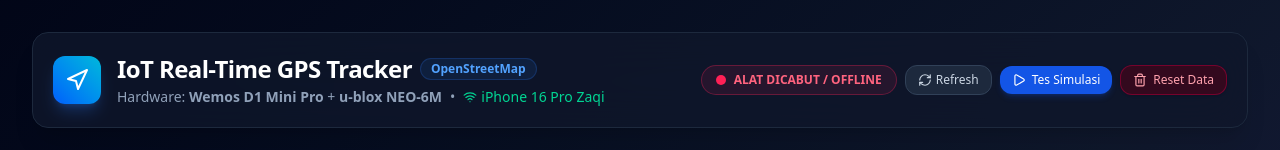
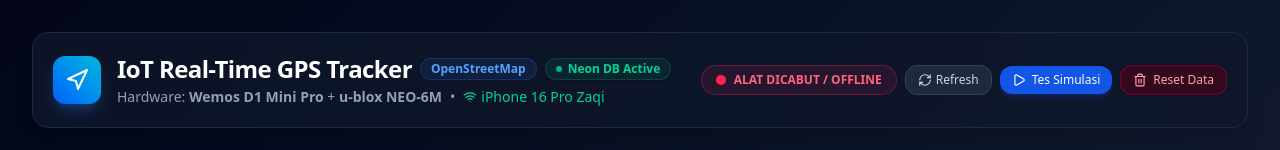
Before and after one commit to akhmadzaqiriyadi/wemos-gps-tracker, a Next.js app in the folder tracker-web/: page / in a window 1280 px wide. Shown: the top 150 px of the page. Built offline with nearby package versions, Linux system fonts and the light colour scheme; no server answers; the database is empty.

Commit message:
feat: show Neon DB Active indicator badge on dashboard header

```diff
--- a/tracker-web/src/app/page.tsx
+++ b/tracker-web/src/app/page.tsx
@@ -57,6 +57,7 @@ interface GPSData {
     satellites: number;
     timestamp: string;
   }>;
+  storage?: string;
 }
 
 export default function TrackerDashboard() {
@@ -153,6 +154,10 @@ export default function TrackerDashboard() {
                 </h1>
                 <span className="px-2.5 py-0.5 text-xs font-semibold rounded-full bg-blue-500/10 text-blue-400 border border-blue-500/20">
                   OpenStreetMap
+                </span>
+                <span className="px-2.5 py-0.5 text-xs font-semibold rounded-full bg-emerald-500/10 text-emerald-400 border border-emerald-500/20 flex items-center gap-1.5 shadow-sm">
+                  <span className="w-1.5 h-1.5 rounded-full bg-emerald-400 animate-pulse"></span>
+                  Neon DB Active
                 </span>
               </div>
               <p className="text-xs md:text-sm text-slate-400 flex items-center gap-2 mt-0.5">
```
